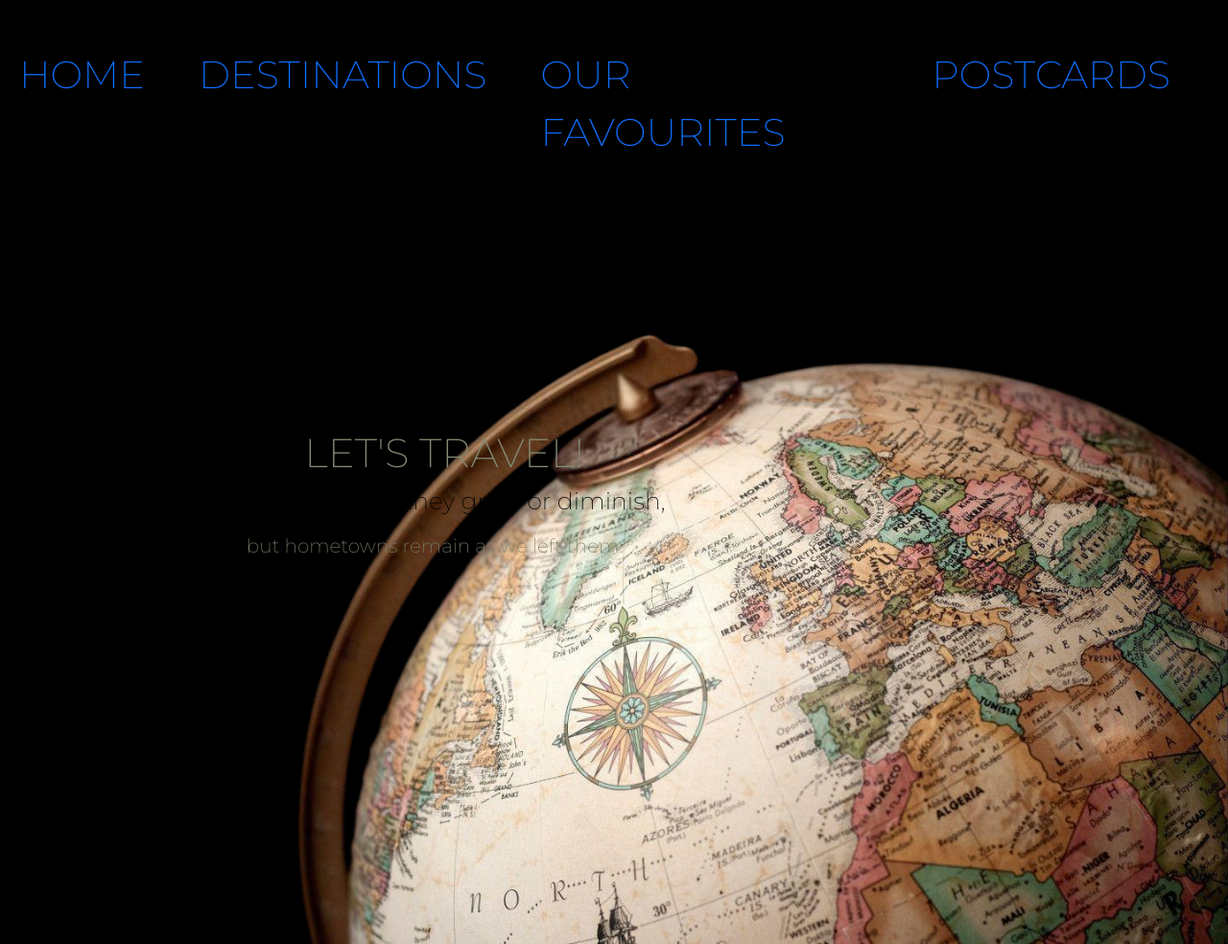
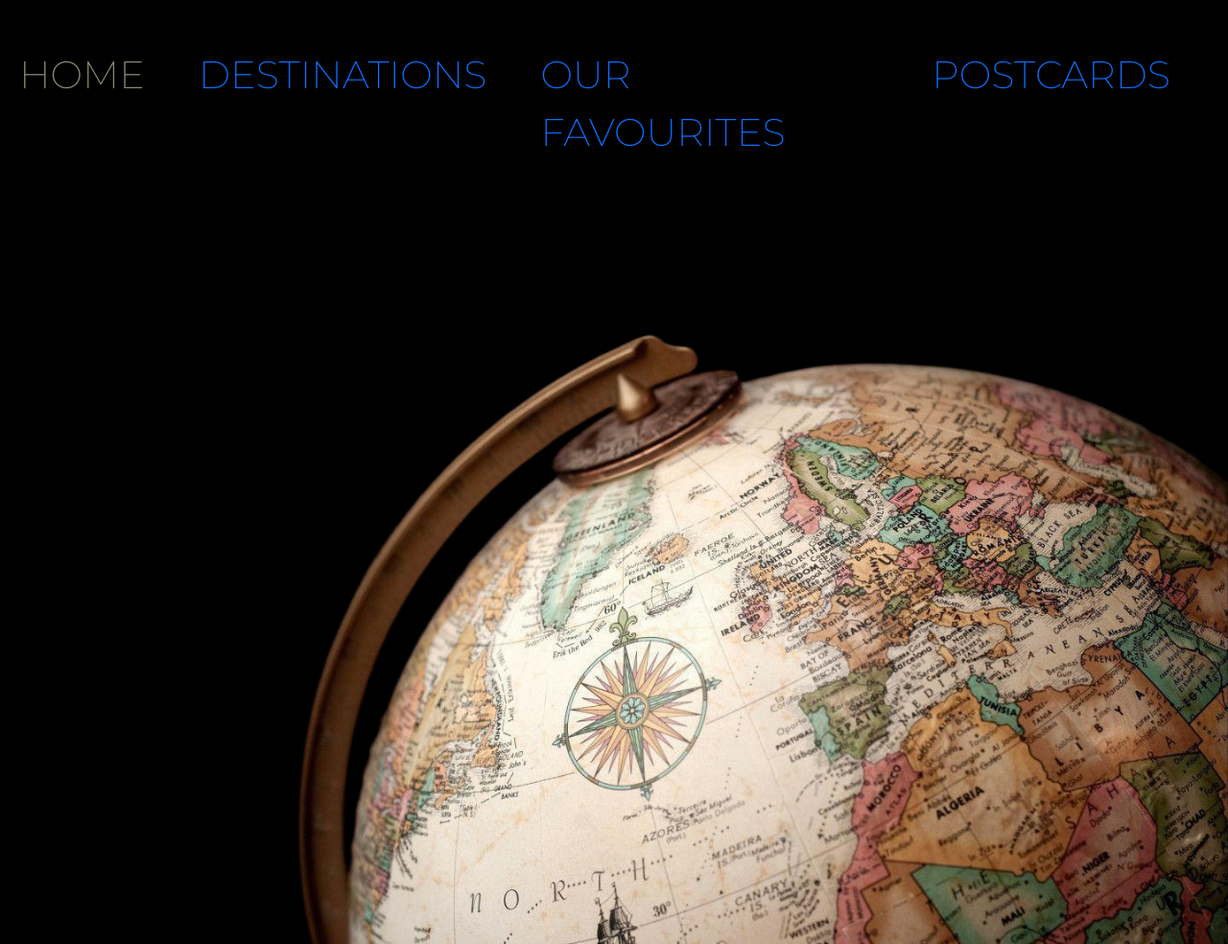
Before and after one commit to n1ght0wl/cfg-web-dev, a plain HTML site: page index.html in a window 1280 px wide. Shown: the whole page at 96% size. Drawn offline with nearby package versions, Linux system fonts and the light colour scheme.

Commit message:
lets travel bit removed

```diff
--- a/index.html
+++ b/index.html
@@ -27,7 +27,7 @@
 		></script>
 	</head>
 
-	<body data-bs-spy="scroll" data-bs-target="#navbar">
+
 		<nav id="navbar" class="navbar navbar-expand-lg position-sticky top-0">
 			<div class="container-fluid">
 				<button
@@ -53,13 +53,7 @@
 		</nav>
 
 		<header>
-			<div class="hero-img">
-				<div class="btn">
-					<a href="destinations.html">Let's travel!</a>
-					<div class="text">Towns change, they grow or diminish,</div>
-					<div class="text-second">but hometowns remain as we left them.</div>
-				</div>
-			</div>
+			<div class="hero-img"></div>
 		</header>
 
 		<script
```
